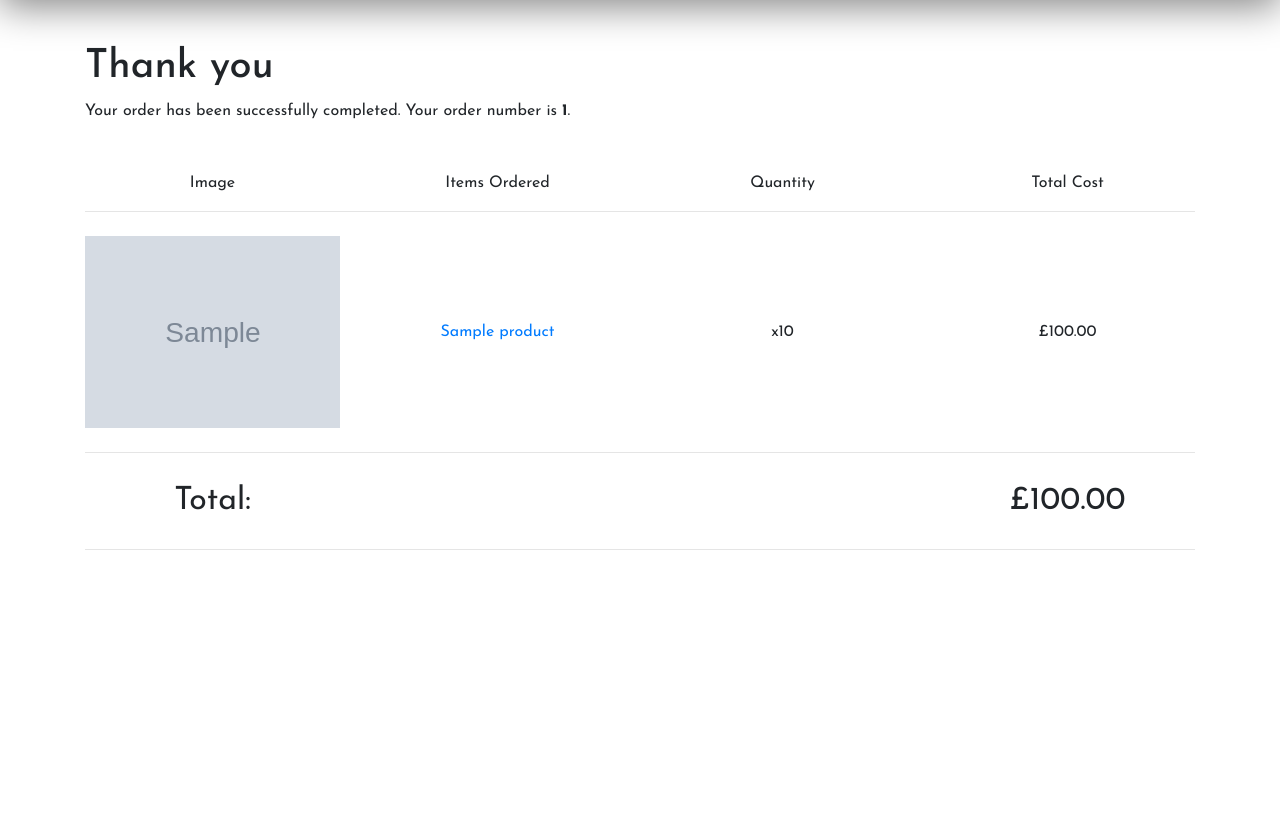
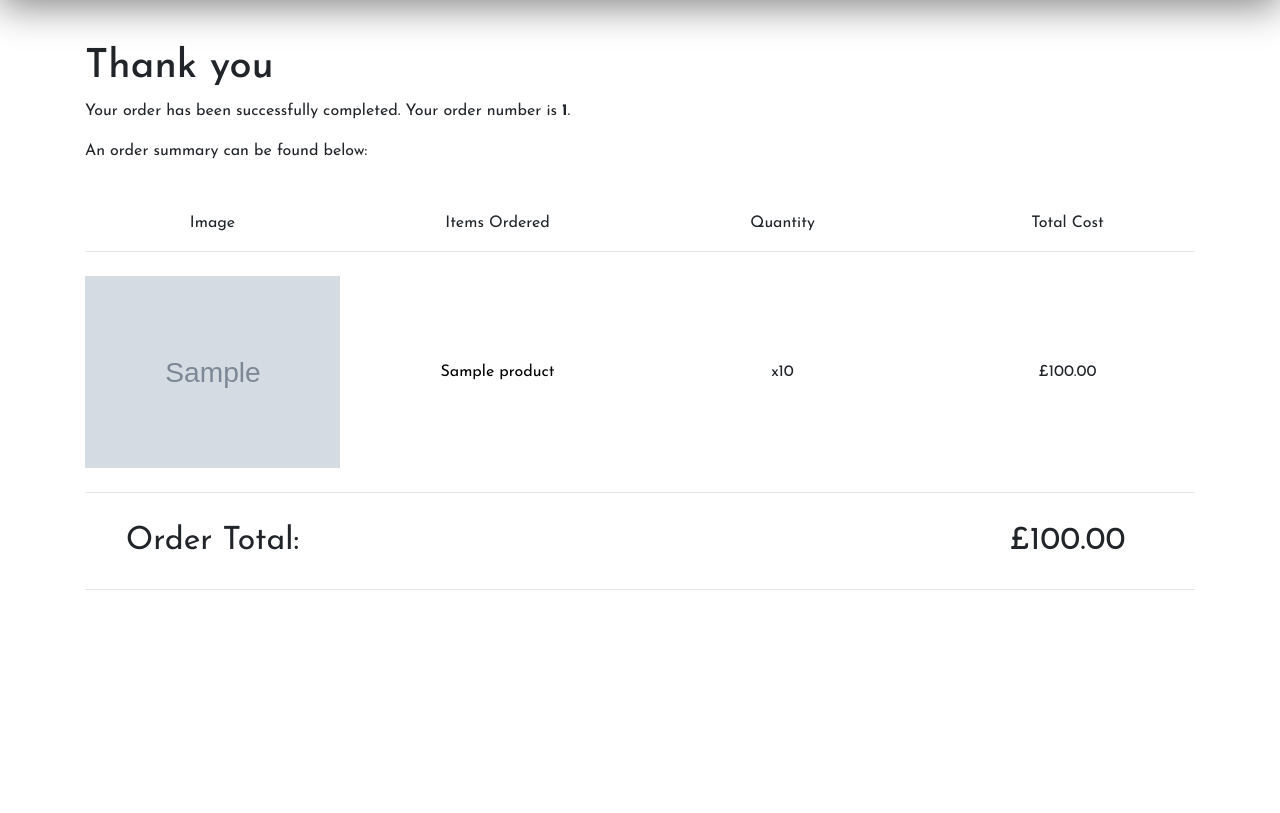
Before and after one commit to Code-Institute-Submissions/fourth-milestone-project-1, a Django app: page /orders/complete/1/ in a window 1280 px wide. Shown: the part 245-1058 px from the top of the page. Run offline with Django 3.2, Linux system fonts and the light colour scheme; tables that the repository leaves empty hold one stand-in row (values such as "Sample post"); grey boxes marked "Sample" are stand-in pictures; some libraries are stand-ins or nearby versions.

Commit message:
Linked to orders css, added order link class, tweaked text content

```diff
--- a/orders/templates/orders/order_complete.html
+++ b/orders/templates/orders/order_complete.html
@@ -1,10 +1,15 @@
 {% extends "base.html" %}
 {% load static %}
+
+{% block extra_css %}
+    <link rel="stylesheet" href="{% static 'orders/css/orders.css' %}">
+{% endblock %}
+
 {% block content %}
 <div class="container mt-5">
-    <h1>Thank you</h1>
-    <p>Your order has been successfully completed. Your order number is
-    <strong>{{ order.id }}</strong>.</p>
+        <h1>Thank you</h1>
+        <p>Your order has been successfully completed. Your order number is <strong>{{ order.id }}</strong>.</p>
+        <p>An order summary can be found below:</p>
 </div>
 <div class="container mt-5">
         <div class="row">
@@ -26,7 +31,7 @@
                 </div>
                 {% endif %}
                 <div class="col-md-3 py-2 text-center">
-                    <a href="{% url 'product_details' item.product.id item.product.slug %}" class="profile-link">{{ item.product.name }}</a>
+                    <a href="{% url 'product_details' item.product.id item.product.slug %}" class="order-link">{{ item.product.name }}</a>
                 </div>
                 <div class="col-md-3 text-center py-2">x{{ item.quantity }}</div>
                 <div class="col-md-3 text-center py-2">£{{ item.get_cost }}</div>
@@ -34,7 +39,7 @@
             <hr>
         {% endfor %}
         <div class="row justify-content-between">
-            <div class="col-md-3 text-center py-2 larger-font">Total:</div>
+            <div class="col-md-3 text-center py-2 larger-font">Order Total:</div>
             <div class="col-md-3 text-center py-2 larger-font">£{{ order.get_total_cost }}</div>
         </div>
         <hr>
```
